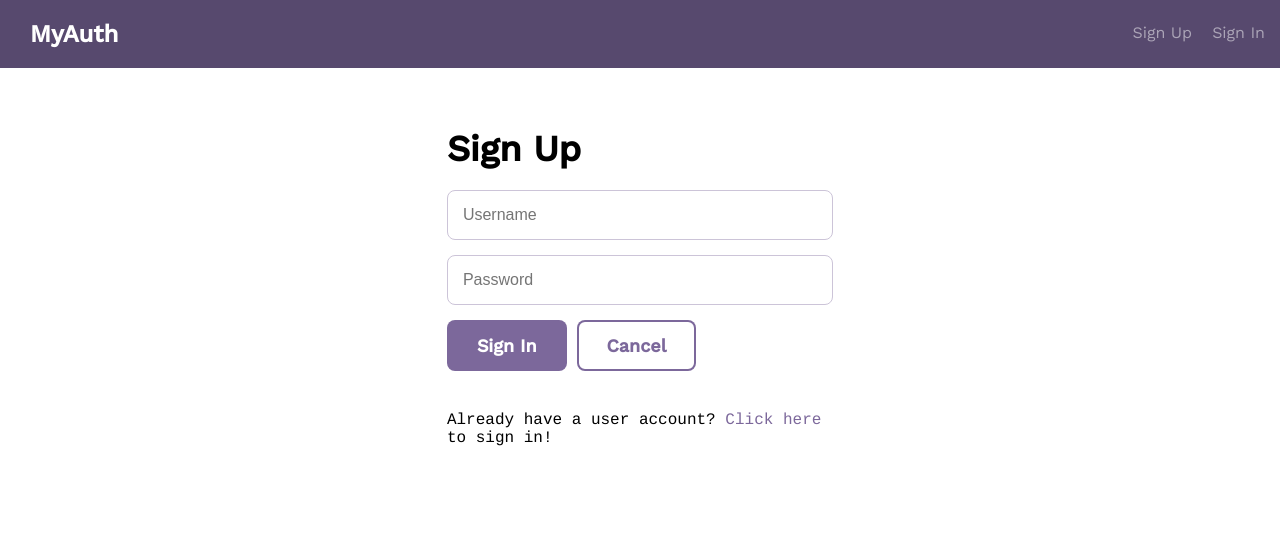
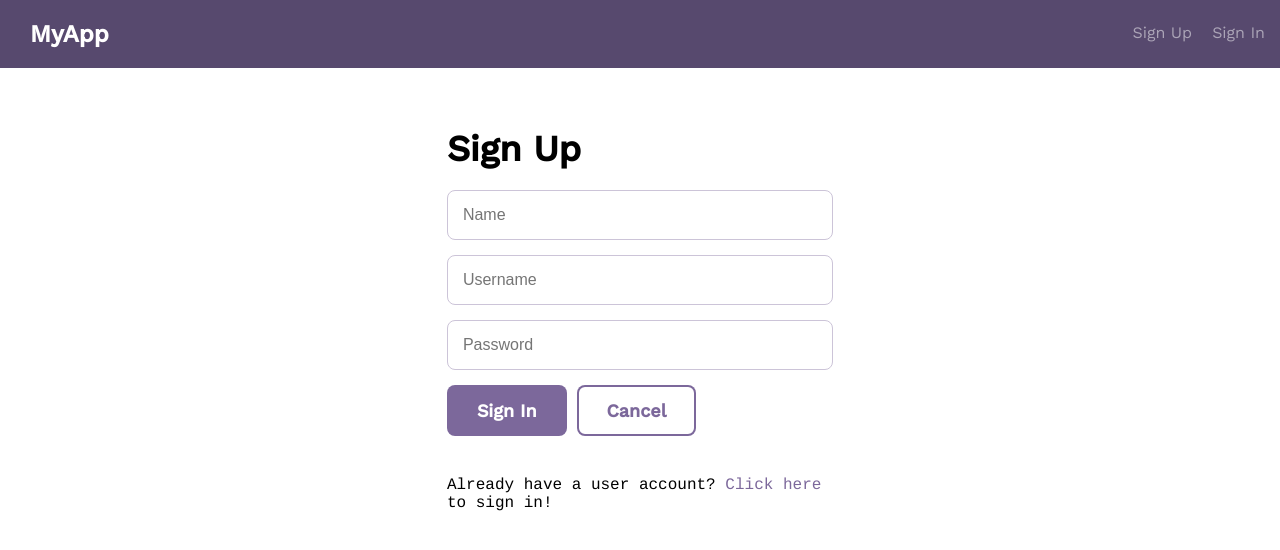
Before and after one commit to LauraAbCoronel/react-context, a React (Create React App) app: page /signup in a window 1280 px wide. Shown: the top 550 px of the page. Built offline with nearby package versions, Linux system fonts and the light colour scheme.

Commit message:
add missing div tags

```diff
--- a/src/components/Header.js
+++ b/src/components/Header.js
@@ -8,7 +8,7 @@ export default function Header(props) {
     <div className="header">
       <div className="bounds">
         <Link to="/">
-          <h1 className="header--logo">MyAuth</h1>
+          <h1 className="header--logo">MyApp</h1>
         </Link>
         <Nav user={props.user} />
       </div>
--- a/src/components/UserSignIn.js
+++ b/src/components/UserSignIn.js
@@ -16,26 +16,35 @@ export default function UserSignIn(props) {
     navigate("/");
   }
 
+  const handleCancel = (event) => {
+    event.preventDefault();
+    navigate('/');
+  }
+
   return (
     <div className="bounds">
       <div className="grid-33 centered signin">
         <h1>Sign In</h1>
+        <div>
           <form onSubmit={handleSubmit}>
             <input
               id="username"
+              required
               type="text"
               ref={username}
               placeholder="Username" />
             <input
               id="password"
+              required
               type="password"
               ref={password}
               placeholder="Password" />
             <div className="pad-bottom">
               <button className="button" type="submit">Sign In</button>
-            <button className="button button-secondary">Cancel</button>
+              <button className="button button-secondary" onClick={handleCancel}>Cancel</button>
             </div>
           </form>
+        </div>
         <p>
           Don't have a user account? <Link to="/signup">Click here</Link> to sign up!
         </p>
--- a/src/components/UserSignOut.js
+++ b/src/components/UserSignOut.js
@@ -2,9 +2,8 @@ import React, { useEffect } from 'react';
 import { Navigate } from 'react-router-dom';
 
 export default function UserSignOut({signOutUser}) {
-  useEffect(() => {
-    signOutUser();
-  });
+  useEffect(() => signOutUser());
+
   return (
     <Navigate to="/" replace />
   );
--- a/src/components/UserSignUp.js
+++ b/src/components/UserSignUp.js
@@ -2,13 +2,16 @@ import React, { useRef } from 'react';
 import { Link, useNavigate } from 'react-router-dom';
 
 export default function UserSignUp(props) {
+  const name = useRef(null);
   const username = useRef(null);
   const password = useRef(null);
+
   const navigate = useNavigate();
 
   const handleSubmit = (event) => {
     event.preventDefault();
     const user = {
+      name: name.current.value,
       username: username.current.value,
       password: password.current.value
     }
@@ -16,26 +19,41 @@ export default function UserSignUp(props) {
     navigate("/");
   }
 
+  const handleCancel = (event) => {
+    event.preventDefault();
+    navigate('/');
+  }
+
   return (
     <div className="bounds">
       <div className="grid-33 centered signin">
         <h1>Sign Up</h1>
+        <div>
           <form onSubmit={handleSubmit}>
             <input
+              id="name"
+              required
+              type="text"
+              ref={name}
+              placeholder="Name" />
+            <input
               id="username"
+              required
               type="text"
               ref={username}
               placeholder="Username" />
             <input
               id="password"
+              required
               type="password"
               ref={password}
               placeholder="Password" />
             <div className="pad-bottom">
               <button className="button" type="submit">Sign In</button>
-            <button className="button button-secondary">Cancel</button>
+              <button className="button button-secondary" onClick={handleCancel}>Cancel</button>
             </div>
           </form>
+        </div>
         <p>
           Already have a user account? <Link to="/signin">Click here</Link> to sign in!
         </p>
```
Lines whose indentation alone changed are shown as unchanged.
